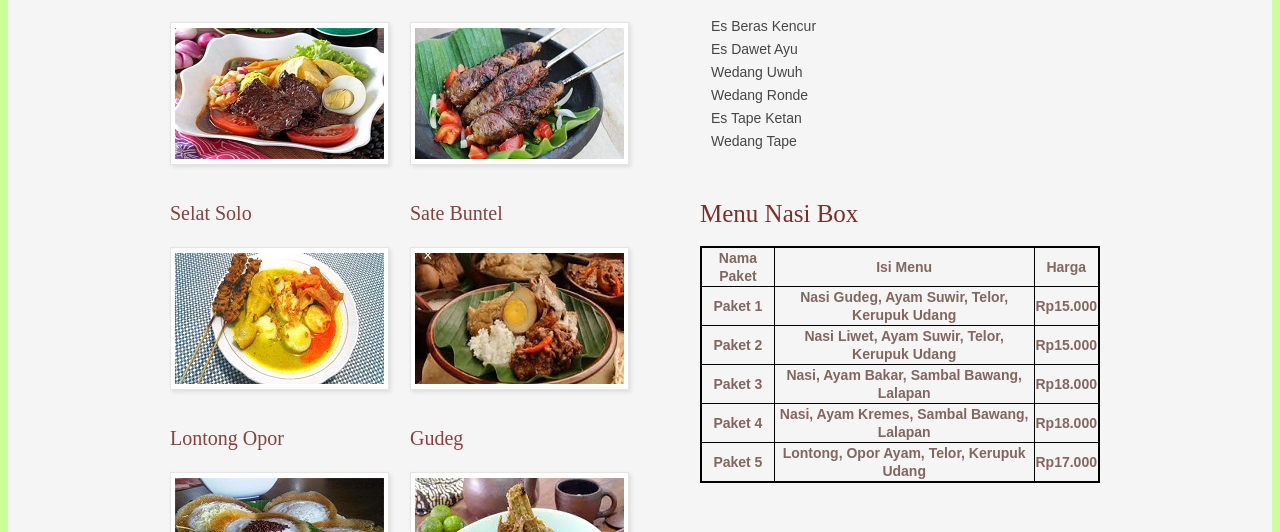
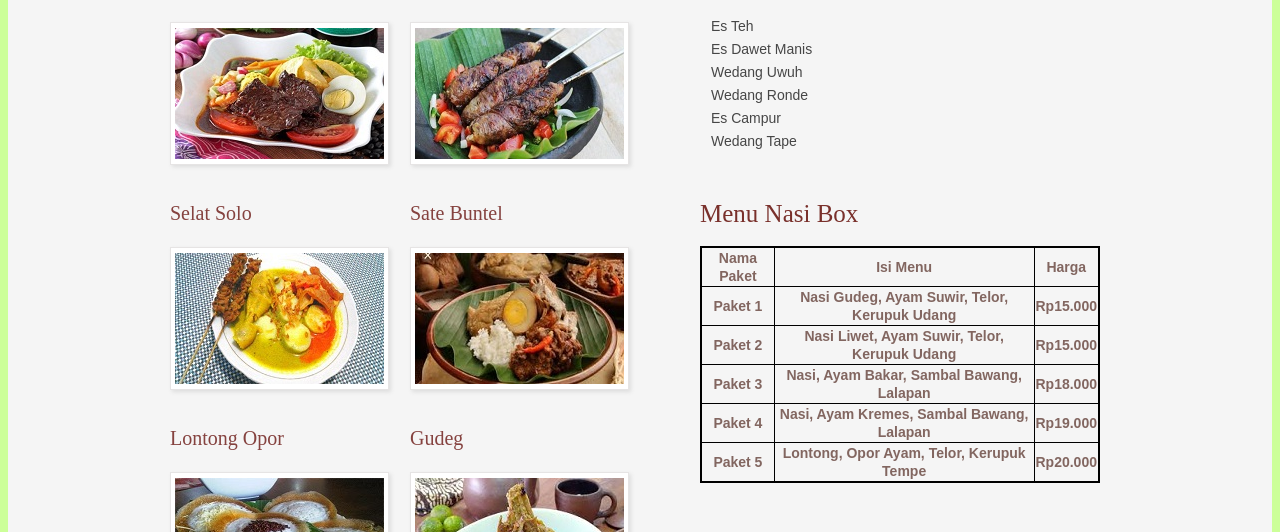
Before and after one commit to Anaabdillah01/latihan, a plain HTML site: page menu.html in a window 1280 px wide. Shown: the part 249-781 px from the top of the page. Drawn offline with Linux system fonts and the light colour scheme.

Commit message:
Update menu.html

```diff
--- a/menu.html
+++ b/menu.html
@@ -55,11 +55,11 @@
       <div class="grid_2 prefix_1">
         <h2 class="head2">Menu Minuman</h2>
         <ul class="list l1">
-          <li>Es Beras Kencur</li>
-          <li>Es Dawet Ayu</li>
+          <li>Es Teh</li>
+          <li>Es Dawet Manis</li>
           <li>Wedang Uwuh</li>
           <li>Wedang Ronde</li>
-          <li>Es Tape Ketan</li>
+          <li>Es Campur</li>
           <li>Wedang Tape</li>
         </ul>
         <h2 class="head1">Menu Nasi Box</h2>
@@ -87,12 +87,12 @@
 			<tr>
 				<th>Paket 4</th>
 				<th>Nasi, Ayam Kremes, Sambal Bawang, Lalapan</th>
-				<th>Rp18.000</th>
+				<th>Rp19.000</th>
 			</tr>
 			<tr>
 				<th>Paket 5</th>
-				<th>Lontong, Opor Ayam, Telor, Kerupuk Udang</th>
-				<th>Rp17.000</th>
+				<th>Lontong, Opor Ayam, Telor, Kerupuk Tempe</th>
+				<th>Rp20.000</th>
 			</tr>
 		</table>
       </div>
```
